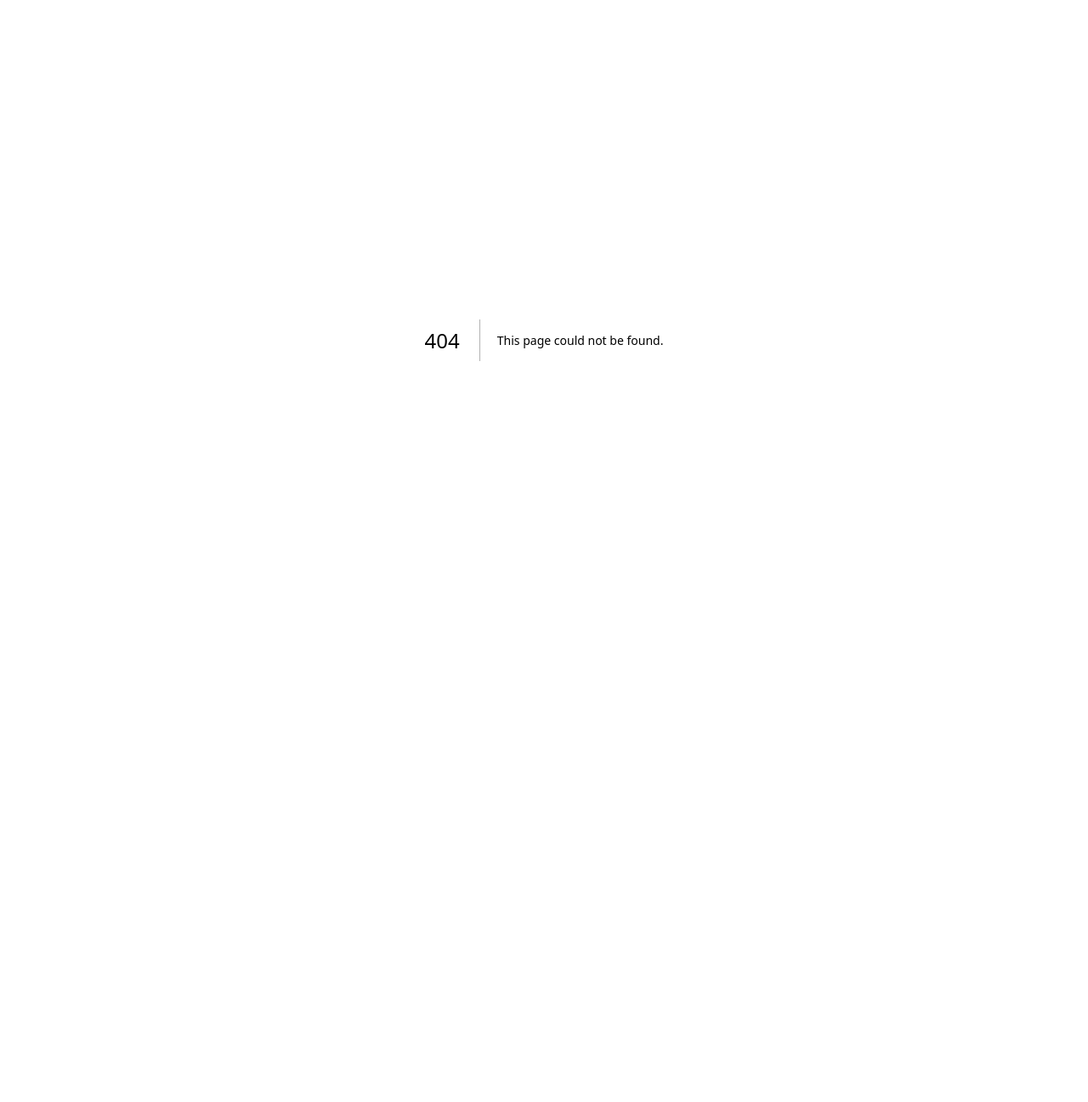
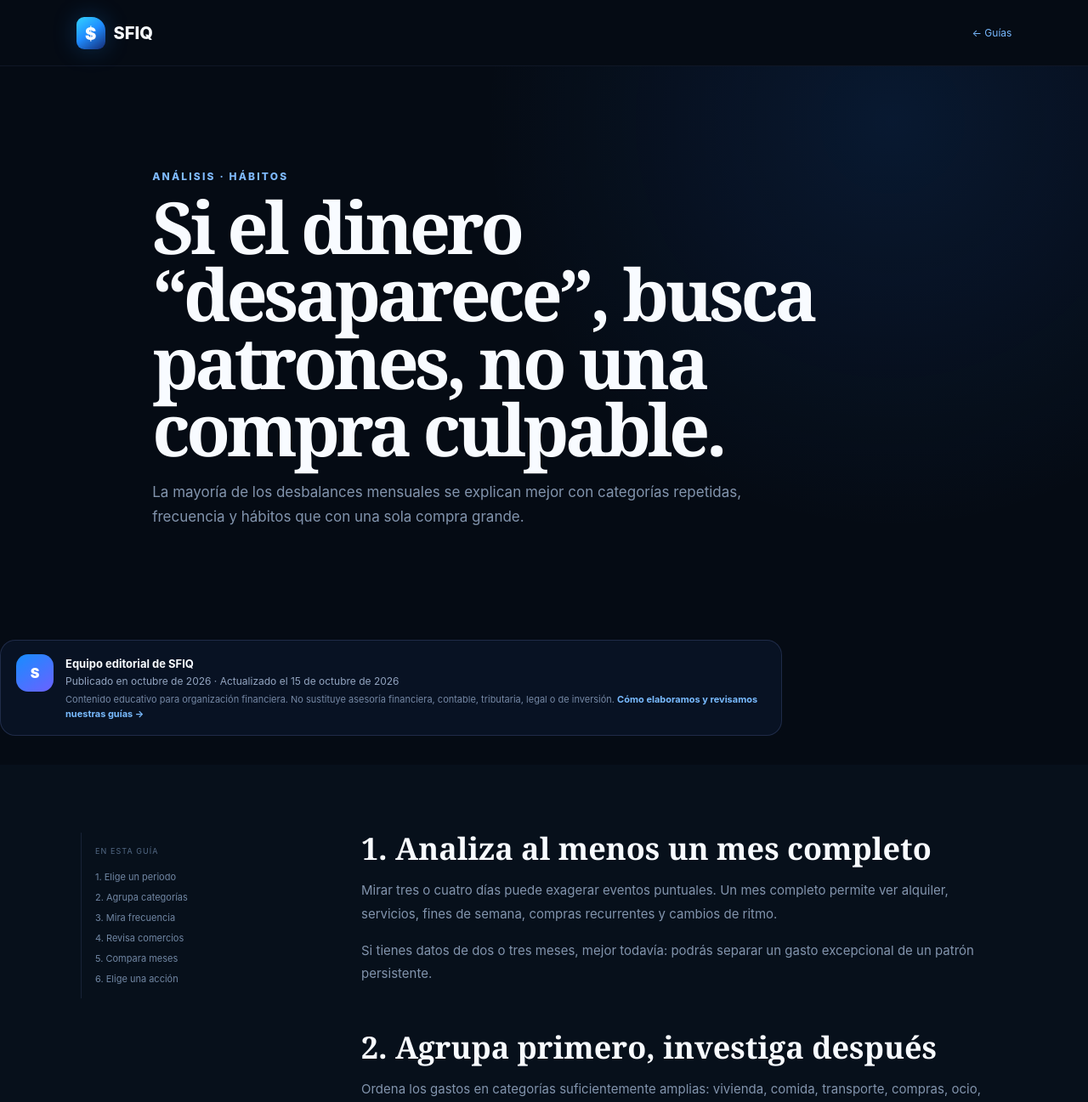
Before and after one commit to Sofonias-23/MiFinanzas, a Next.js app in the folder web/: page /guias/detectar-en-que-se-va-tu-dinero in a window 1280 px wide. Before the commit this address had no page. Shown: the top 1297 px of the page at 85% size. Before the commit the page ends 800 px from the top, so only its background shows below. Built offline with nearby package versions, Linux system fonts and the light colour scheme; no server answers.

Commit message:
Add practical finance guide

```diff
--- /dev/null
+++ b/web/app/guias/detectar-en-que-se-va-tu-dinero/page.tsx
@@ -0,0 +1,115 @@
+import type { Metadata } from 'next';
+import GuideAdSlot from '@/components/GuideAdSlot';
+import GuideTrustBlock from '@/components/GuideTrustBlock';
+
+const description =
+  'Método práctico para descubrir en qué se va tu dinero cada mes usando categorías, frecuencia, comercios y comparación entre meses.';
+
+export const metadata: Metadata = {
+  title: 'Cómo detectar en qué se va tu dinero cada mes',
+  description,
+  alternates: { canonical: '/guias/detectar-en-que-se-va-tu-dinero' },
+  openGraph: {
+    type: 'article',
+    url: 'https://sfiq.app/guias/detectar-en-que-se-va-tu-dinero',
+    title: 'Cómo detectar en qué se va tu dinero | SFIQ',
+    description,
+    siteName: 'SFIQ',
+    locale: 'es_PE',
+  },
+};
+
+const articleSchema = {
+  '@context': 'https://schema.org',
+  '@type': 'Article',
+  headline: 'Cómo detectar en qué se va tu dinero cada mes',
+  description,
+  mainEntityOfPage: 'https://sfiq.app/guias/detectar-en-que-se-va-tu-dinero',
+  url: 'https://sfiq.app/guias/detectar-en-que-se-va-tu-dinero',
+  inLanguage: 'es',
+  datePublished: '2026-10-15',
+  dateModified: '2026-10-15',
+  author: { '@type': 'Organization', name: 'Equipo editorial de SFIQ', url: 'https://sfiq.app/politica-editorial' },
+  publisher: { '@type': 'Organization', name: 'SFIQ', url: 'https://sfiq.app/' },
+};
+
+export default function DetectarGastoPage() {
+  return (
+    <main className="articlePage">
+      <script type="application/ld+json" dangerouslySetInnerHTML={{ __html: JSON.stringify(articleSchema) }} />
+      <ArticleHeader />
+      <article className="articleWrap">
+        <header className="articleHero">
+          <p className="eyebrow">ANÁLISIS · HÁBITOS</p>
+          <h1>Si el dinero “desaparece”, busca patrones, no una compra culpable.</h1>
+          <p>La mayoría de los desbalances mensuales se explican mejor con categorías repetidas, frecuencia y hábitos que con una sola compra grande.</p>
+        </header>
+
+        <GuideTrustBlock />
+
+        <div className="articleBody">
+          <aside>
+            <span>EN ESTA GUÍA</span>
+            <a href="#periodo">1. Elige un periodo</a>
+            <a href="#categorias">2. Agrupa categorías</a>
+            <a href="#frecuencia">3. Mira frecuencia</a>
+            <a href="#comercios">4. Revisa comercios</a>
+            <a href="#comparar">5. Compara meses</a>
+            <a href="#accion">6. Elige una acción</a>
+          </aside>
+
+          <div>
+            <section id="periodo">
+              <h2>1. Analiza al menos un mes completo</h2>
+              <p>Mirar tres o cuatro días puede exagerar eventos puntuales. Un mes completo permite ver alquiler, servicios, fines de semana, compras recurrentes y cambios de ritmo.</p>
+              <p>Si tienes datos de dos o tres meses, mejor todavía: podrás separar un gasto excepcional de un patrón persistente.</p>
+            </section>
+
+            <section id="categorias">
+              <h2>2. Agrupa primero, investiga después</h2>
+              <p>Ordena los gastos en categorías suficientemente amplias: vivienda, comida, transporte, compras, ocio, salud, servicios y otros. Identifica cuáles concentran más dinero antes de abrir cada transacción.</p>
+              <div className="articleCallout"><b>Ejemplo</b><p>Si “Comida” representa S/ 900, recién después conviene separar supermercado, delivery, restaurantes y snacks para saber qué explica el total.</p></div>
+            </section>
+
+            <GuideAdSlot position="mid" />
+
+            <section id="frecuencia">
+              <h2>3. Busca gastos pequeños que se repiten muchas veces</h2>
+              <p>Un gasto de S/ 8 parece irrelevante hasta que ocurre veinte veces. Cuenta frecuencia además de monto total. Las compras repetitivas suelen ser más fáciles de ajustar que un gasto fijo grande.</p>
+              <p>La guía de <a href="/guias/gastos-hormiga">gastos hormiga</a> puede ayudarte a evaluar este tipo de patrón sin intentar eliminar todo lo que disfrutas.</p>
+            </section>
+
+            <section id="comercios">
+              <h2>4. Observa también dónde gastas</h2>
+              <p>Dos personas pueden tener la misma categoría “Comida”, pero patrones diferentes. Una puede concentrar el gasto en supermercado y otra en delivery. Registrar el comercio permite entender mejor el comportamiento.</p>
+              <p>Si un mismo comercio aparece con mucha frecuencia, pregúntate qué necesidad cubre y si existe una alternativa más económica o planificada.</p>
+            </section>
+
+            <section id="comparar">
+              <h2>5. Compara contra tu propio historial</h2>
+              <p>Una categoría no es “alta” solo porque alguien más gaste menos. Compárala con tus ingresos, prioridades y meses anteriores. Un aumento de S/ 250 frente a tu promedio puede ser más relevante que una cifra absoluta grande pero estable.</p>
+              <p>Busca cambios: más taxis, más salidas, una suscripción nueva o una compra extraordinaria. Explicar la diferencia es más útil que juzgar el total.</p>
+            </section>
+
+            <section id="accion">
+              <h2>6. Elige una sola corrección para el próximo mes</h2>
+              <p>No necesitas recortar todas las categorías a la vez. Elige la que tenga mayor impacto y una acción medible: reducir delivery de cuatro a dos veces por semana, fijar un límite de taxis o cancelar una suscripción que no usas.</p>
+              <p>Al final del siguiente mes compara si esa acción cambió realmente el resultado. Si no, ajusta el método en lugar de abandonar el seguimiento.</p>
+            </section>
+
+            <GuideAdSlot position="end" />
+            <div className="articleNext">
+              <span>SIGUIENTE PASO</span>
+              <h3>Convierte el patrón que encontraste en un límite mensual.</h3>
+              <a href="/guias/controlar-gastos-variables">Ver cómo controlar gastos variables →</a>
+            </div>
+          </div>
+        </div>
+      </article>
+      <ArticleFooter />
+    </main>
+  );
+}
+
+function ArticleHeader(){return <header className="articleTop"><a className="brand" href="/"><span className="brandMark"><span className="brandDollar">$</span></span><span>SFIQ</span></a><a href="/guias">← Guías</a></header>}
+function ArticleFooter(){return <footer className="publicFooter"><a className="brand" href="/"><span className="brandMark"><span className="brandDollar">$</span></span><span>SFIQ</span></a><div><a href="/guias">Guías</a><a href="/calculadoras">Calculadoras</a><a href="/acerca">Acerca</a><a href="/contacto">Contacto</a><a href="/politica-editorial">Política editorial</a></div><span>© 2026 SFIQ</span></footer>}
```
